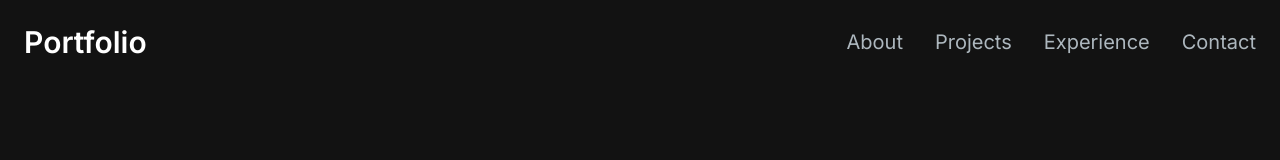
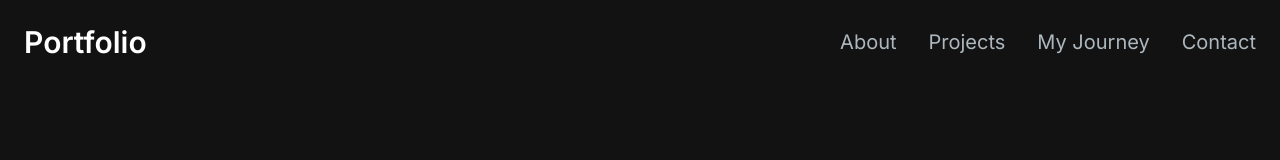
Before and after one commit to DarkLord125/portfolio-website, a Next.js app: page / in a window 1280 px wide. Shown: the top 160 px of the page. Built offline with nearby package versions, Linux system fonts and the light colour scheme.

Commit message:
new: text change

```diff
--- a/app/components/Navbar.tsx
+++ b/app/components/Navbar.tsx
@@ -16,7 +16,7 @@ export const Navbar = () => {
       path: "#projects",
     },
     {
-      title: "Experience",
+      title: "My Journey",
       path: "#experience",
     },
     {
```
